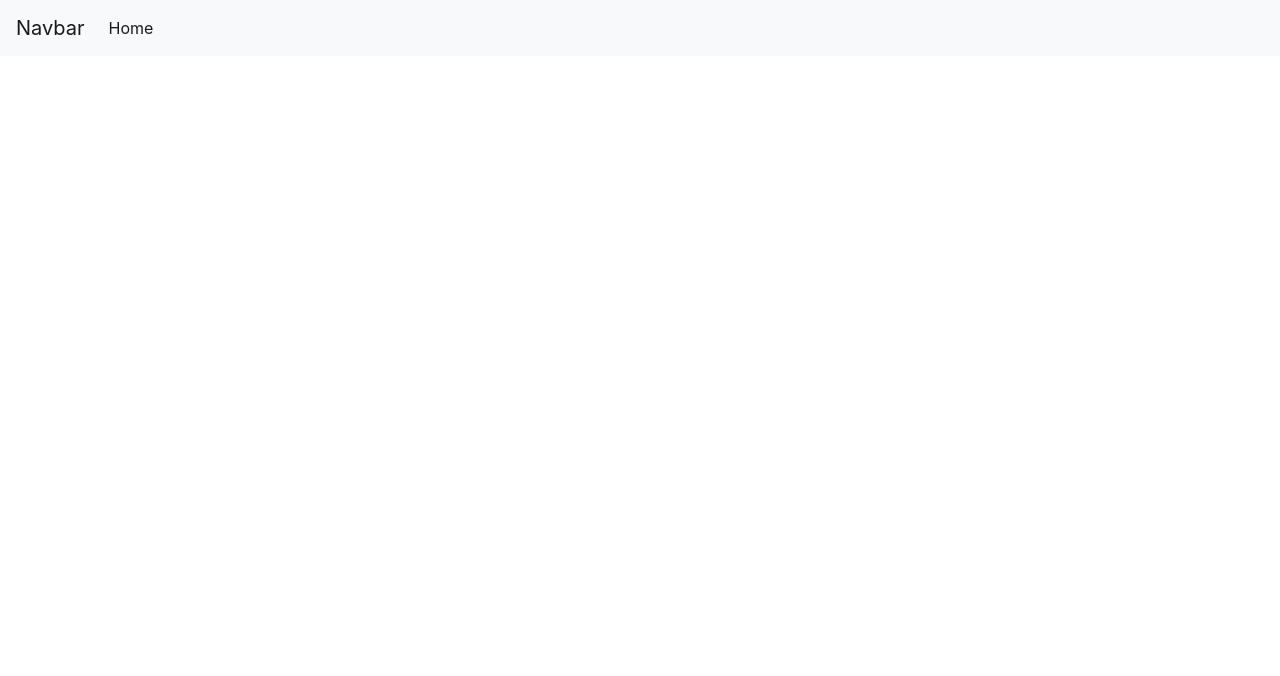
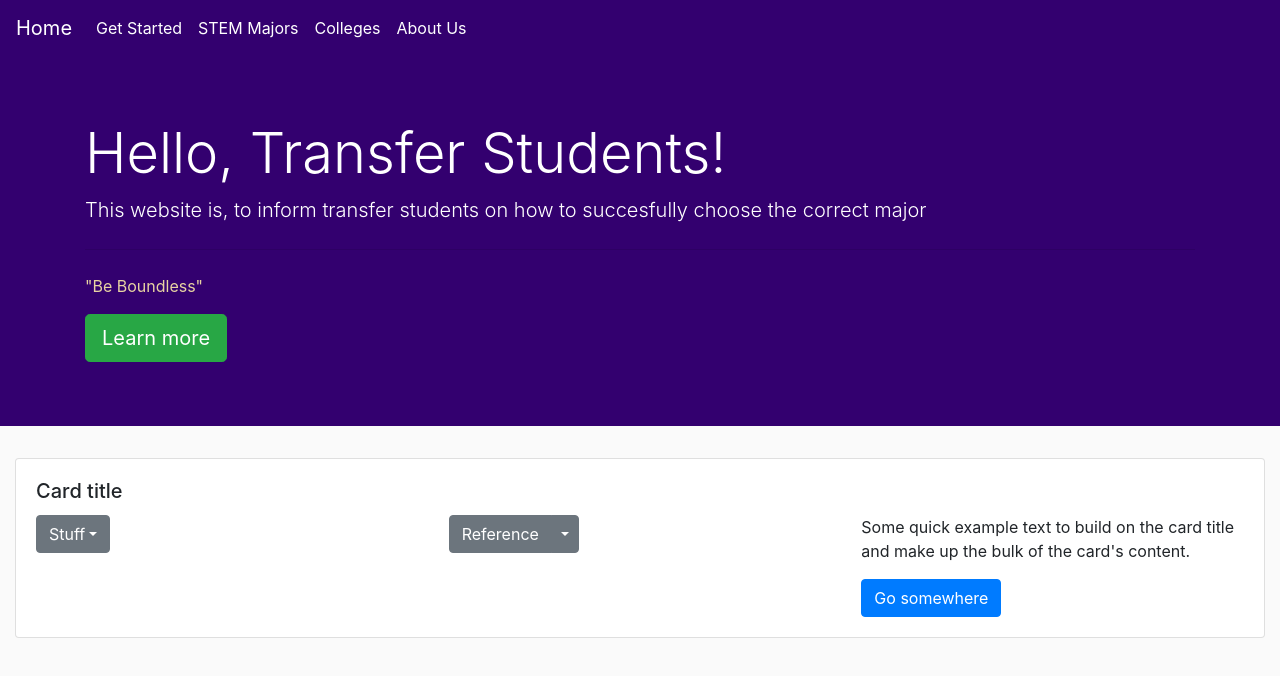
Before and after one commit to lekhacminhphuong/transfer-path, a plain HTML site: page index.html in a window 1280 px wide. Drawn offline with nearby package versions, Linux system fonts and the light colour scheme.

Commit message:
Add jumbotron, grid, and nav-bar

```diff
--- a/css/styles.css
+++ b/css/styles.css
@@ -0,0 +1,16 @@
+.uw-purple{
+    background-color: rgb(51,0, 111);
+    color: white;
+}
+
+.highlight{
+    color: rgb(232,211,162);
+}
+
+.nav-link-color{
+    color: white !important;
+}
+
+body{
+    background-color: #fafafa;
+}
--- a/index.html
+++ b/index.html
@@ -1,35 +1,107 @@
 <!doctype html>
 <html lang="en">
+
 <head>
   <!-- Required meta tags -->
   <meta charset="utf-8">
   <meta name="viewport" content="width=device-width, initial-scale=1, shrink-to-fit=no">
 
   <!-- Bootstrap CSS -->
-    <link rel="stylesheet" href="https://stackpath.bootstrapcdn.com/bootstrap/4.2.1/css/bootstrap.min.css" integrity="sha384-GJzZqFGwb1QTTN6wy59ffF1BuGJpLSa9DkKMp0DgiMDm4iYMj70gZWKYbI706tWS" crossorigin="anonymous">
+  <link rel="stylesheet" href="https://stackpath.bootstrapcdn.com/bootstrap/4.2.1/css/bootstrap.min.css" integrity="sha384-GJzZqFGwb1QTTN6wy59ffF1BuGJpLSa9DkKMp0DgiMDm4iYMj70gZWKYbI706tWS"
+    crossorigin="anonymous">
   <link rel="stylesheet" href="css/styles.css">
   <title>Transfer Path</title>
 </head>
+
 <body>
-    <nav class="navbar navbar-expand-lg navbar-light bg-light">
-        <a class="navbar-brand" href="#">Navbar</a>
-        <button class="navbar-toggler" type="button" data-toggle="collapse" data-target="#navbarNavDropdown" aria-controls="navbarNavDropdown" aria-expanded="false" aria-label="Toggle navigation">
+  <nav class="navbar navbar-expand-lg navbar-light uw-purple">
+    <a class="navbar-brand nav-link-color" href="#">Home</a>
+    <button class="navbar-toggler" type="button" data-toggle="collapse" data-target="#navbarNav" aria-controls="navbarNav"
+      aria-expanded="false" aria-label="Toggle navigation">
       <span class="navbar-toggler-icon"></span>
     </button>
-        <div class="collapse navbar-collapse" id="navbarNavDropdown">
+    <div class="collapse navbar-collapse" id="navbarNav">
       <ul class="navbar-nav">
         <li class="nav-item active">
-              <a class="nav-link" href="#">Home <span class="sr-only">(current)</span></a>
+          <a class="nav-link nav-link-color" href="#">Get Started <span class="sr-only">(current)</span></a>
+        </li>
+        <li class="nav-item">
+          <a class="nav-link nav-link-color" href="#">STEM Majors</a>
+        </li>
+        <li class="nav-item">
+          <a class="nav-link nav-link-color" href="#">Colleges</a>
+        </li>
+        <li class="nav-item">
+          <a class="nav-link nav-link-color white-text" href="#">About Us
+          </a>
         </li>
       </ul>
     </div>
   </nav>
+  <!--- This is for the jumbotron-->
+  <div class="jumbotron jumbotron-fluid uw-purple">
+    <div class="container">
+      <h1 class="display-4">Hello, Transfer Students!</h1>
+      <p class="lead">This website is, to inform transfer students on how to succesfully choose the correct major</p>
+      <hr class="my-4">
+      <p class="highlight">"Be Boundless"</p>
+      <a class="btn btn-success btn-lg" href="#" role="button">Learn more</a>
+    </div>
+  </div>
+
+  <!--- grid system with rows and columns-->
+  <div class="container-fluid">
+    <div class="card">
+      <div class="card-body">
+        <h5 class="card-title">Card title</h5>
+        <div class="row">
+          <div class="col-sm">
+            <div class="dropdown mr-1">
+              <button type="button" class="btn btn-secondary dropdown-toggle" id="dropdownMenuOffset" data-toggle="dropdown"
+                aria-haspopup="true" aria-expanded="false" data-offset="10,20">
+                Stuff</button>
+              <div class="dropdown-menu" aria-labelledby="dropdownMenuOffset">
+                <a class="dropdown-item" href="#">Action</a>
+                <a class="dropdown-item" href="#">Another action</a>
+                <a class="dropdown-item" href="#">Something else here</a>
+              </div>
+            </div>
+          </div>
+          <div class="col-sm">
+            <div class="btn-group">
+              <button type="button" class="btn btn-secondary">Reference</button>
+              <button type="button" class="btn btn-secondary dropdown-toggle dropdown-toggle-split" id="dropdownMenuReference"
+                data-toggle="dropdown" aria-haspopup="true" aria-expanded="false" data-reference="parent">
+                <span class="sr-only">Toggle Dropdown</span>
+              </button>
+              <div class="dropdown-menu" aria-labelledby="dropdownMenuReference">
+                <a class="dropdown-item" href="#">Action</a>
+                <a class="dropdown-item" href="#">Another action</a>
+                <a class="dropdown-item" href="#">Something else here</a>
+              </div>
+            </div>
+          </div>
+          <div class="col-sm">
+            <p class="card-text">Some quick example text to build on the card title and make up the bulk of the card's
+              content.</p>
+            <a href="#" class="btn btn-primary">Go somewhere</a>
+          </div>
+        </div>
+      </div>
+    </div>
+    <!--This is for the two dropdown buttons at the bottom of the screen-->
+  </div>
+
 
   <!-- Optional JavaScript -->
   <!-- jQuery first, then Popper.js, then Bootstrap JS -->
-    <script src="https://code.jquery.com/jquery-3.3.1.slim.min.js" integrity="sha384-q8i/X+965DzO0rT7abK41JStQIAqVgRVzpbzo5smXKp4YfRvH+8abtTE1Pi6jizo" crossorigin="anonymous"></script>
-    <script src="https://cdnjs.cloudflare.com/ajax/libs/popper.js/1.14.6/umd/popper.min.js" integrity="sha384-wHAiFfRlMFy6i5SRaxvfOCifBUQy1xHdJ/yoi7FRNXMRBu5WHdZYu1hA6ZOblgut" crossorigin="anonymous"></script>
-    <script src="https://stackpath.bootstrapcdn.com/bootstrap/4.2.1/js/bootstrap.min.js" integrity="sha384-B0UglyR+jN6CkvvICOB2joaf5I4l3gm9GU6Hc1og6Ls7i6U/mkkaduKaBhlAXv9k" crossorigin="anonymous"></script>
+  <script src="https://code.jquery.com/jquery-3.3.1.slim.min.js" integrity="sha384-q8i/X+965DzO0rT7abK41JStQIAqVgRVzpbzo5smXKp4YfRvH+8abtTE1Pi6jizo"
+    crossorigin="anonymous"></script>
+  <script src="https://cdnjs.cloudflare.com/ajax/libs/popper.js/1.14.6/umd/popper.min.js" integrity="sha384-wHAiFfRlMFy6i5SRaxvfOCifBUQy1xHdJ/yoi7FRNXMRBu5WHdZYu1hA6ZOblgut"
+    crossorigin="anonymous"></script>
+  <script src="https://stackpath.bootstrapcdn.com/bootstrap/4.2.1/js/bootstrap.min.js" integrity="sha384-B0UglyR+jN6CkvvICOB2joaf5I4l3gm9GU6Hc1og6Ls7i6U/mkkaduKaBhlAXv9k"
+    crossorigin="anonymous"></script>
   <script src="js/script.js"></script>
 </body>
+
 </html>
```
Lines whose indentation alone changed are shown as unchanged.
